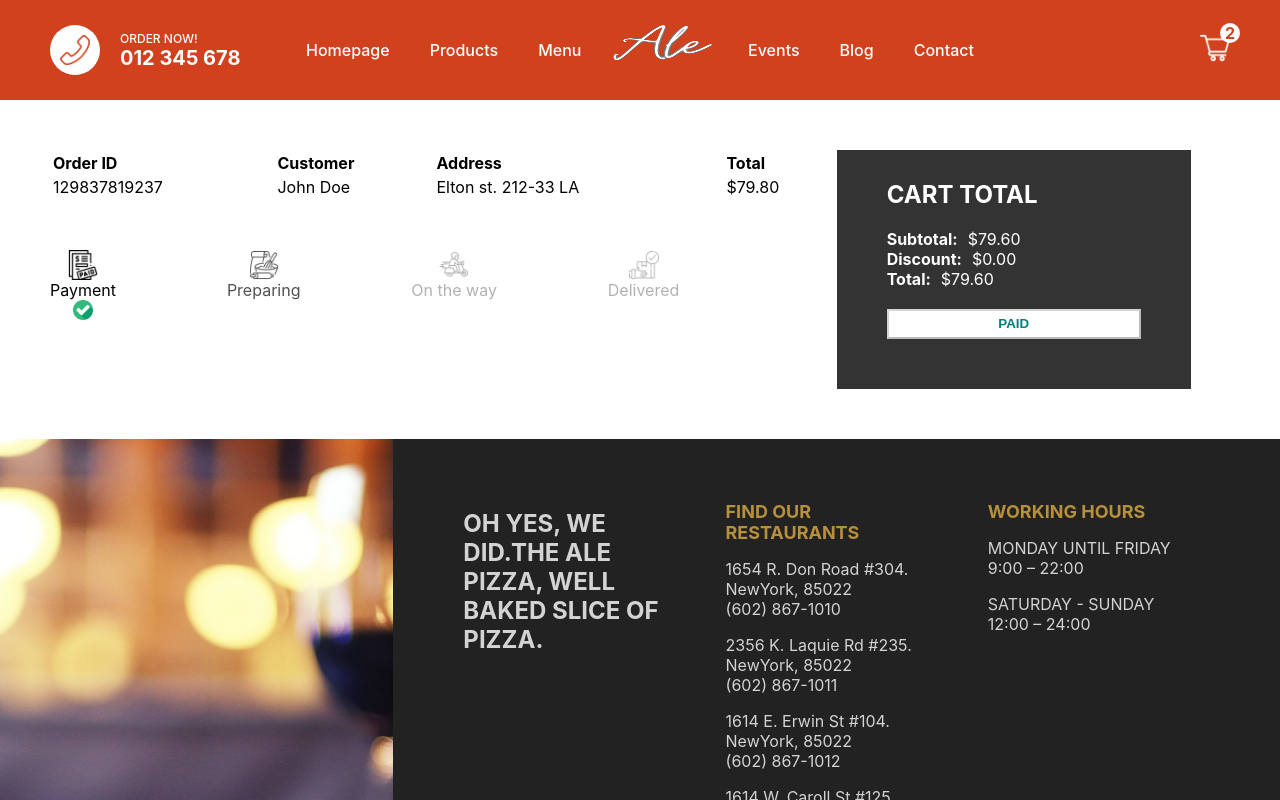
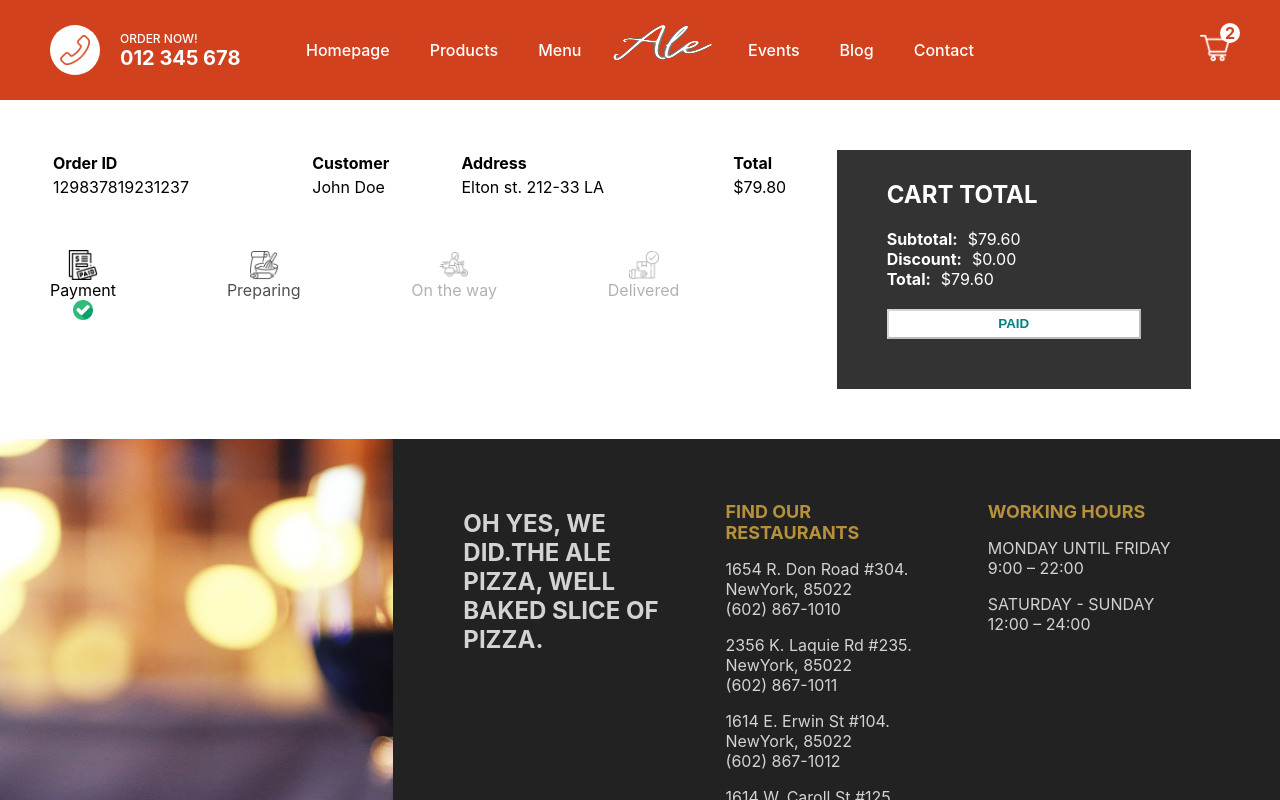
Before and after one commit to Alek30k/F-Pizzas, a Next.js app: page /orders/1 in a window 1280 px wide. Shown: the top 800 px of the page. Built offline with nearby package versions, Linux system fonts and the light colour scheme.

Commit message:
last commit

```diff
--- a/pages/orders/[id].jsx
+++ b/pages/orders/[id].jsx
@@ -22,7 +22,7 @@ const Order = () => {
             </tr>
             <tr className={styles.tr}>
               <td>
-                <span className={styles.id}>129837819237</span>
+                <span className={styles.id}>129837819231237</span>
               </td>
               <td>
                 <span className={styles.name}>John Doe</span>
```
